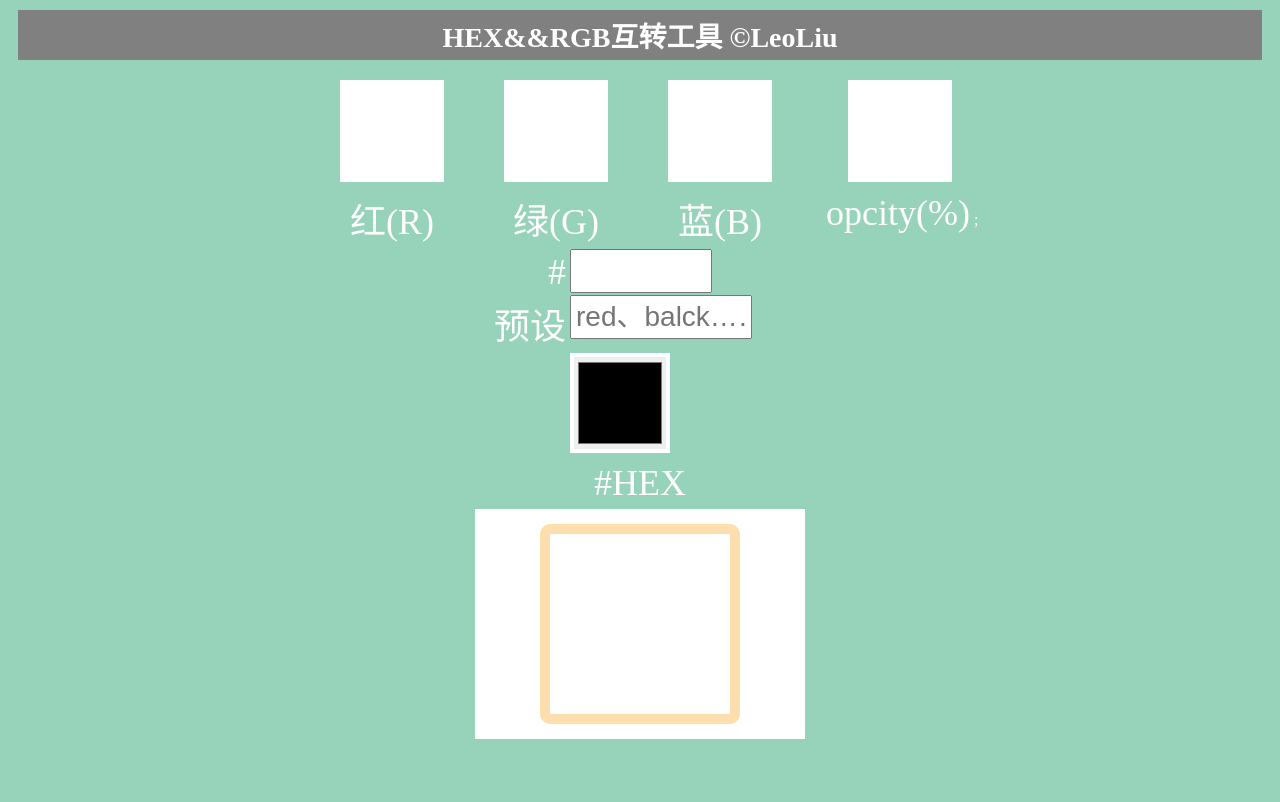
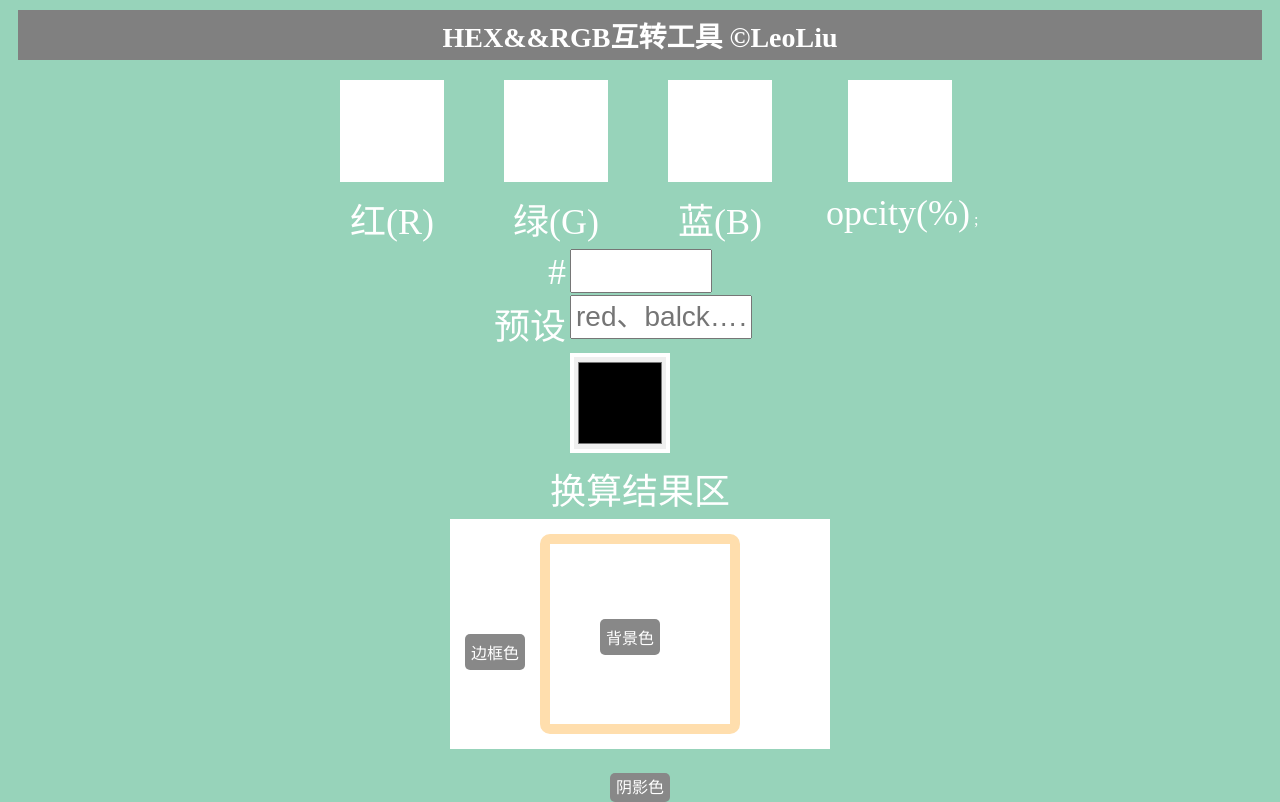
Before and after one commit to ktangel/ktangel.github.io, a website: page tools/rgb2hex/rgb2hex.html in a window 1280 px wide. Drawn offline with Linux system fonts and the light colour scheme.

Commit message:
hex okey

```diff
--- a/tools/rgb2hex/rgb2hex.html
+++ b/tools/rgb2hex/rgb2hex.html
@@ -1,6 +1,6 @@
 <!DOCTYPE html PUBLIC "-//WAPFORUM//DTD XHTML Mobile 1.0//EN" "http://www.wapforum.org/DTD/xhtml-mobile10.dtd">
 <html>
-<html>
+	<html>
 
 	<head>
 		<meta name="viewport" content="user-scalable=0,width=device-width,initial-scale=1.0,maximum-scale=1.0" />
@@ -11,9 +11,9 @@
 		</script>
 
 		<body>
-				<div class="copy">
-					HEX&&RGB互转工具 &copy;LeoLiu
-				</div>
+			<div class="copy">
+				HEX&&RGB互转工具 &copy;LeoLiu
+			</div>
 			<div class="colorRGB">
 				<ul class="colorContainer">
 					<li>
@@ -41,7 +41,7 @@
 				</div>
 				<div class="plac-body">
 					<label for="plac">预设</label>
-					<input type="text" id="plac" name="plac" placeholder="red、balck……"/>
+					<input type="text" id="plac" name="plac" placeholder="red、balck……" />
 				</div>
 				<div class="color-body">
 					<input type="color" class="setcolor" id="setcolor" name="setcolor" />
@@ -49,15 +49,15 @@
 			</div>
 			<div class="show-body">
 				<div class="rgbview" id="rgbview"></div>
-				<label class="resultHex">#HEX</label>
+				<label class="resultHex">换算结果区</label>
 				<div class="back">
-					<div id="showborder">
-					<div id="showcolor"></div>
+					<div id="showborder"><span class="title">边框色</span>
+						<div id="showcolor"><span class="title">背景色</span></div>
 					</div>
-				</div>
+				</div><span class="title">阴影色</span>
 			</div>
 			<script type="text/javascript" src="./style/foundation.min.js"></script>
 			<script type="text/javascript" src="./style/app.js"></script>
 		</body>
 
-</html>
+	</html>
--- a/tools/rgb2hex/style/app.css
+++ b/tools/rgb2hex/style/app.css
@@ -81,7 +81,7 @@ label,
 	border: 5px solid #97D3BA;
 }
 @media only screen and (min-width: 1000px) {
-	.copy{
+	.copy {
 		font-size: 28px;
 		margin: 10px;
 		padding: 5px;
@@ -145,7 +145,7 @@ label,
 	.hexnum-body {
 		width: 300px;
 	}
-	.hexnum-body>label{
+	.hexnum-body>label {
 		padding-left: 58px;
 	}
 	.plac-body {
@@ -176,9 +176,35 @@ label,
 	margin-top: 5px;
 	text-align: center;
 }
+.back,
+.back div {
+	position: relative;
+}
+.title {
+	/*margin-top: 20px;*/
+
+	padding: 5px;
+	background-color: #888888;
+	border: 1px solid transparent;
+	border-radius: 5px;
+}
+#showborder>span {
+	position: absolute;
+	top: 50%;
+	left: -75px;
+}
+#showcolor>span {
+	position: absolute;
+	top: 35px;
+	left: 20px;
+}
+.show-body>span {
+	position: relative;
+	top: 20px;
+}
 .show-body .back {
 	background-color: #FFFFFF;
-	width: 180px;
+	width: 260px;
 	padding: 15px;
 	margin: 5px auto;
 }
@@ -187,7 +213,7 @@ label,
 	height: 80px;
 	padding: 10px;
 }
-#showborder{
+#showborder {
 	margin: 0 auto;
 	width: 100px;
 	padding: 15px;
@@ -195,17 +221,27 @@ label,
 	border-color: navajowhite;
 	border-radius: 10px;
 	/*box-shadow: 5px 5px 5px #000066;*/
-
 }
 @media only screen and (min-width: 1000px) {
+	#showborder>span {
+		top: 50%;
+		left: -85px;
+	}
+	#showcolor>span {
+		top: 60px;
+		left: 35px;
+	}
+	.show-body>span {
+		top: 20px;
+	}
 	.show-body .back {
-		width: 300px;
+		width: 350px;
 	}
 	#showcolor {
 		width: 130px;
 		height: 130px;
 	}
-	#showborder{
+	#showborder {
 		width: 150px;
 	}
 }
@@ -214,7 +250,7 @@ label,
 .set-body>div:after,
 .set-body>div:before,
 .colorRGB:after,
-.show-body:after{
+.show-body:after {
 	content: '';
 	display: table;
 	clear: both;
--- a/tools/rgb2hex/style/app.js
+++ b/tools/rgb2hex/style/app.js
@@ -160,6 +160,22 @@ $(document).ready(function() {
 			setview();
 		}
 	});
+	$("#setcolor").on("input",function(){
+		var self = $(this);
+		if (self.val()) {
+			plac = self.val();
+			rgb = $.Color(plac);
+			r = rgb._rgba[0];
+			g = rgb._rgba[1];
+			b = rgb._rgba[2];
+			hex = rgbToHex(r, g, b);
+			$("#hexnum").val(hex.replace('#',""));
+			$('#colorR').val(rgb._rgba[0]);
+			$('#colorG').val(rgb._rgba[1]);
+			$('#colorB').val(rgb._rgba[2]);
+			setview();
+		}
+	});
 	$("#hexnum").on("keyup", function() {
 		var self = $(this),
 			tex = new RegExp("[^0-9a-fA-F]{1,6}");
```
